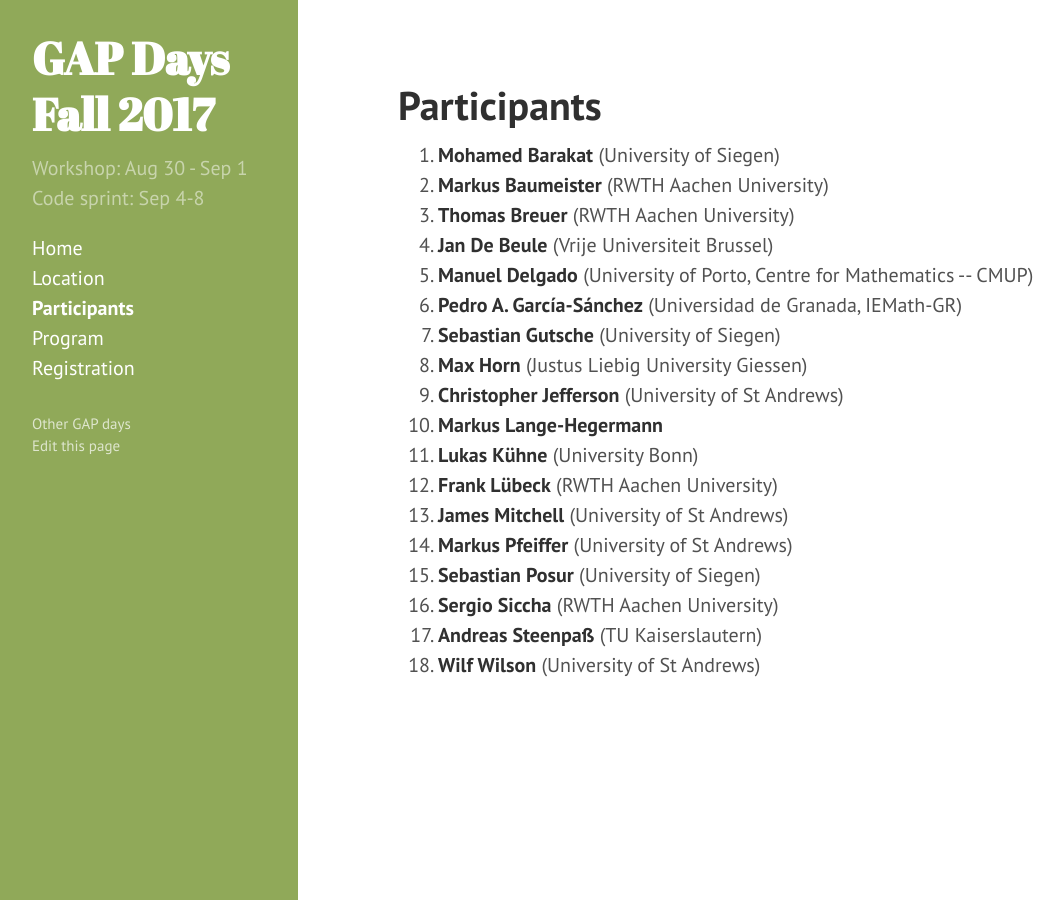
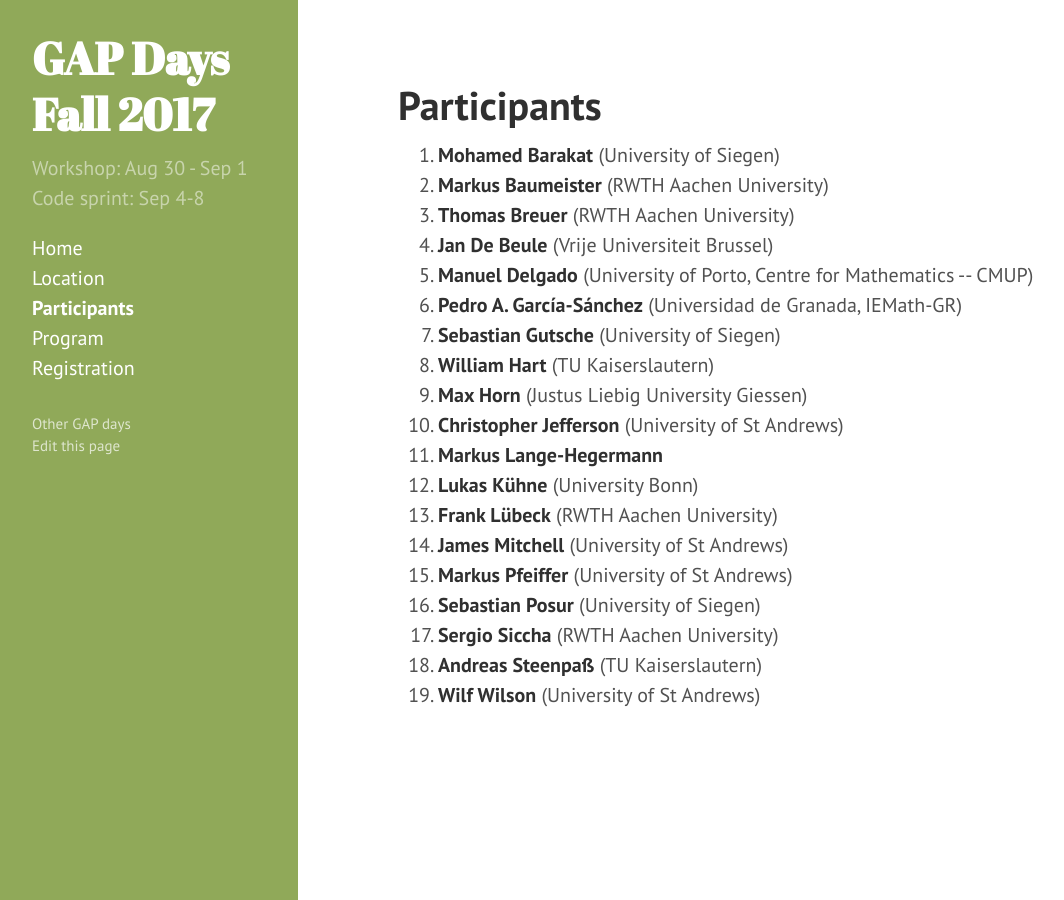
Before and after one commit to lbfm-rwth/gap-in-algebraic-research-2018, a Jekyll site: the page built from participants.md, in a window 1280 px wide. Shown: the whole page, without its empty margins (2-1066 px from the left). Built offline with Jekyll 4.4.1, drawn with Linux system fonts in a browser that asks for light colours.

Commit message:
Bill Hart

```diff
--- a/_data/participants.yml
+++ b/_data/participants.yml
@@ -18,6 +18,9 @@
 
 - name: Sebastian Gutsche
   affiliation: University of Siegen
+
+- name: William Hart
+  affiliation: TU Kaiserslautern
 
 - name: Max Horn
   affiliation: Justus Liebig University Giessen
```
